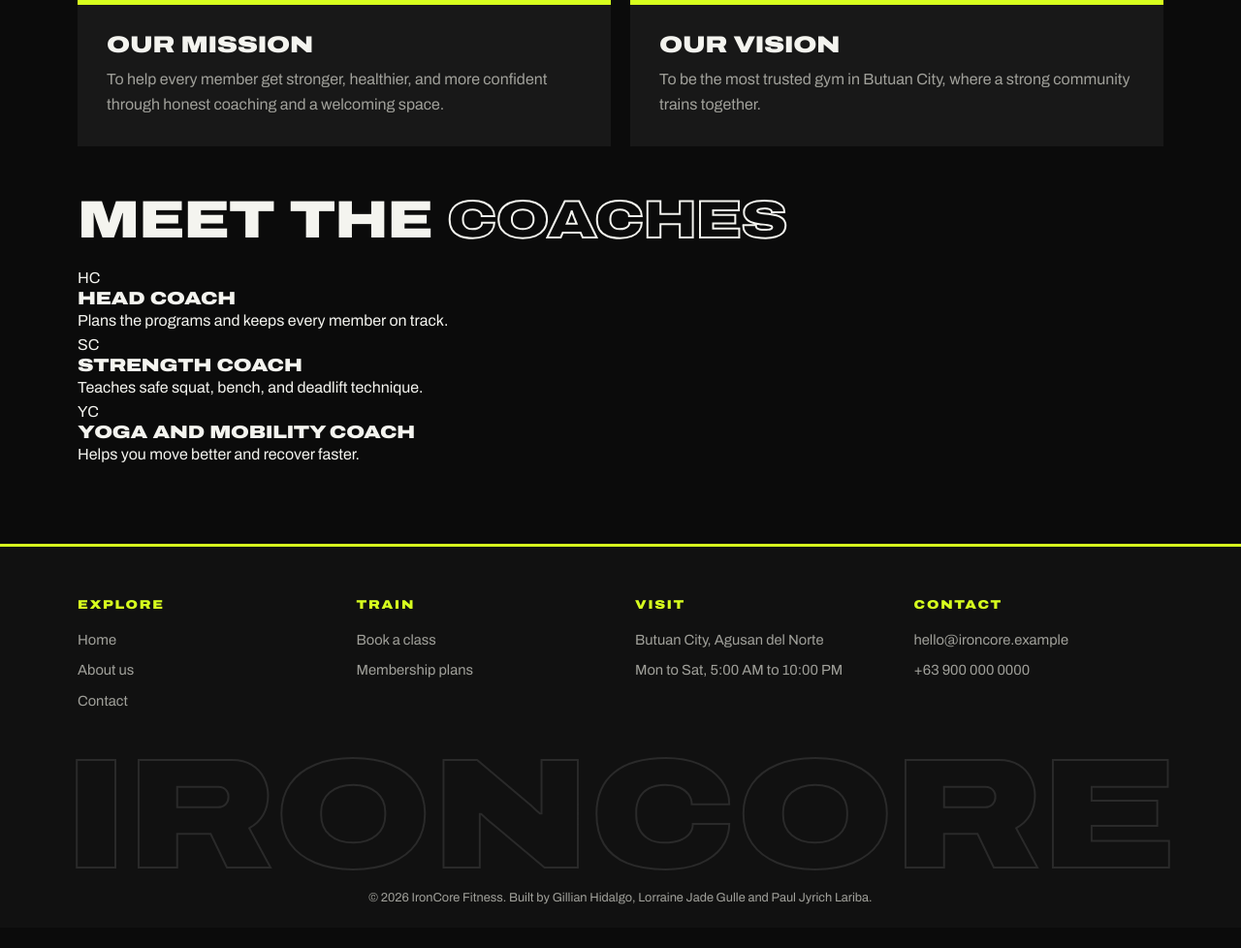
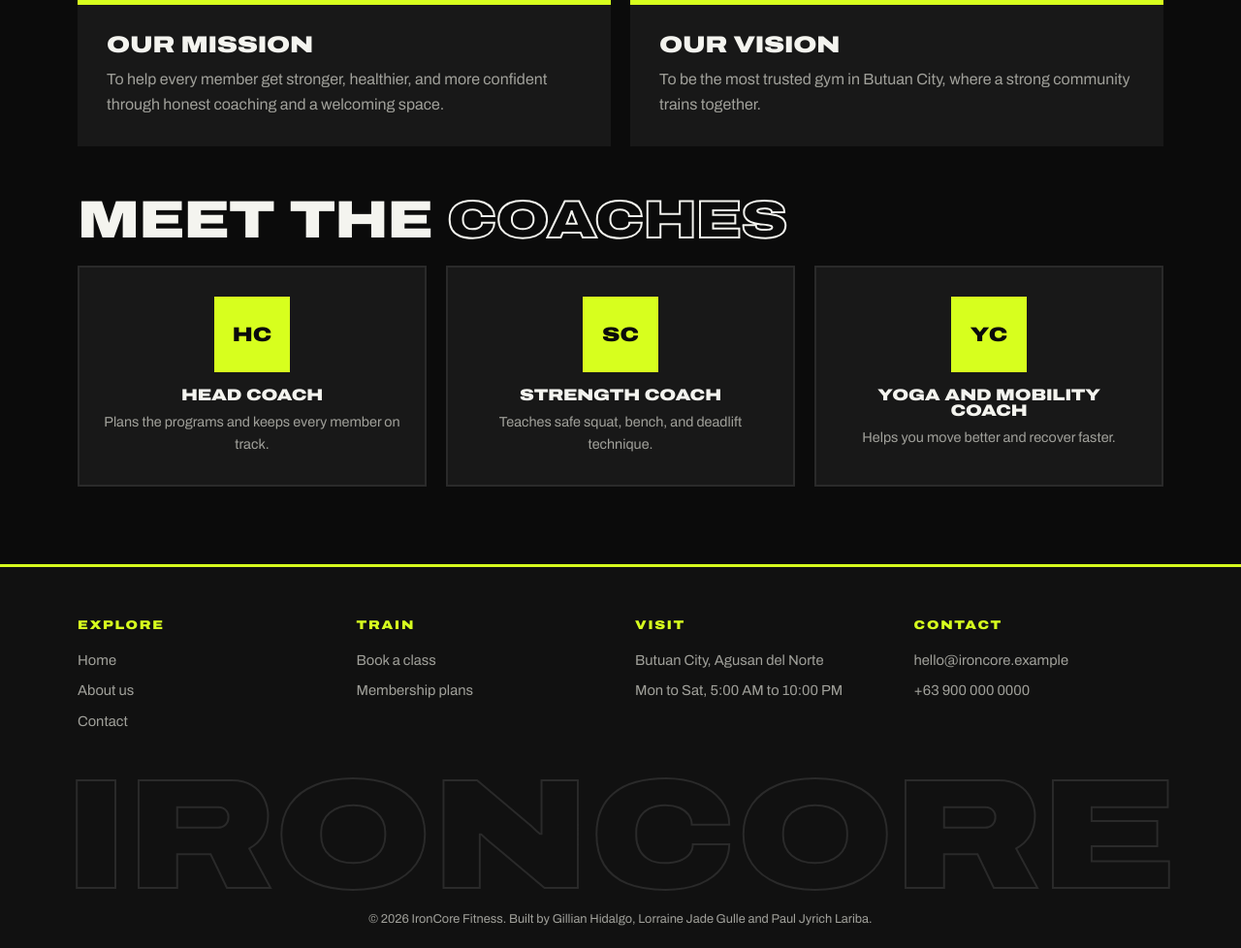
Before and after one commit to gillianhidalgo445-ai/Lara-Proj-AIBJ2-Hidalgo-Gulle-Lariba, a Laravel app: page /about in a window 1280 px wide. Shown: the part 954-1932 px from the top of the page at 97% size. Before the commit the page ends 1887 px from the top, so only its background shows below. Run offline with Laravel 12, Linux system fonts and the light colour scheme.

Commit message:
Add team cards

```diff
--- a/public/css/about.css
+++ b/public/css/about.css
@@ -50,3 +50,26 @@
 .mv-card { padding: 30px; background: var(--card); border-top: 6px solid var(--accent); }
 .mv-card h2 { margin-bottom: 12px; font-size: 1.5rem; }
 .mv-card p { color: var(--muted); }
+
+.team-grid { display: grid; grid-template-columns: repeat(3, 1fr); gap: 20px; }
+
+.team-card { padding: 30px 24px; text-align: center; background: var(--card); border: 2px solid var(--line); }
+.avatar {
+    display: flex;
+    align-items: center;
+    justify-content: center;
+    width: 78px;
+    height: 78px;
+    margin: 0 auto 16px;
+    background: var(--accent);
+    color: var(--on-accent);
+    font-size: 1.3rem;
+    font-weight: 900;
+    font-stretch: 125%;
+}
+.team-card h3 { margin-bottom: 8px; font-size: 1.05rem; }
+.team-card p { font-size: 0.9rem; color: var(--muted); }
+
+@media (max-width: 820px) {
+    .stats, .mission-vision, .team-grid { grid-template-columns: 1fr; }
+}
```
